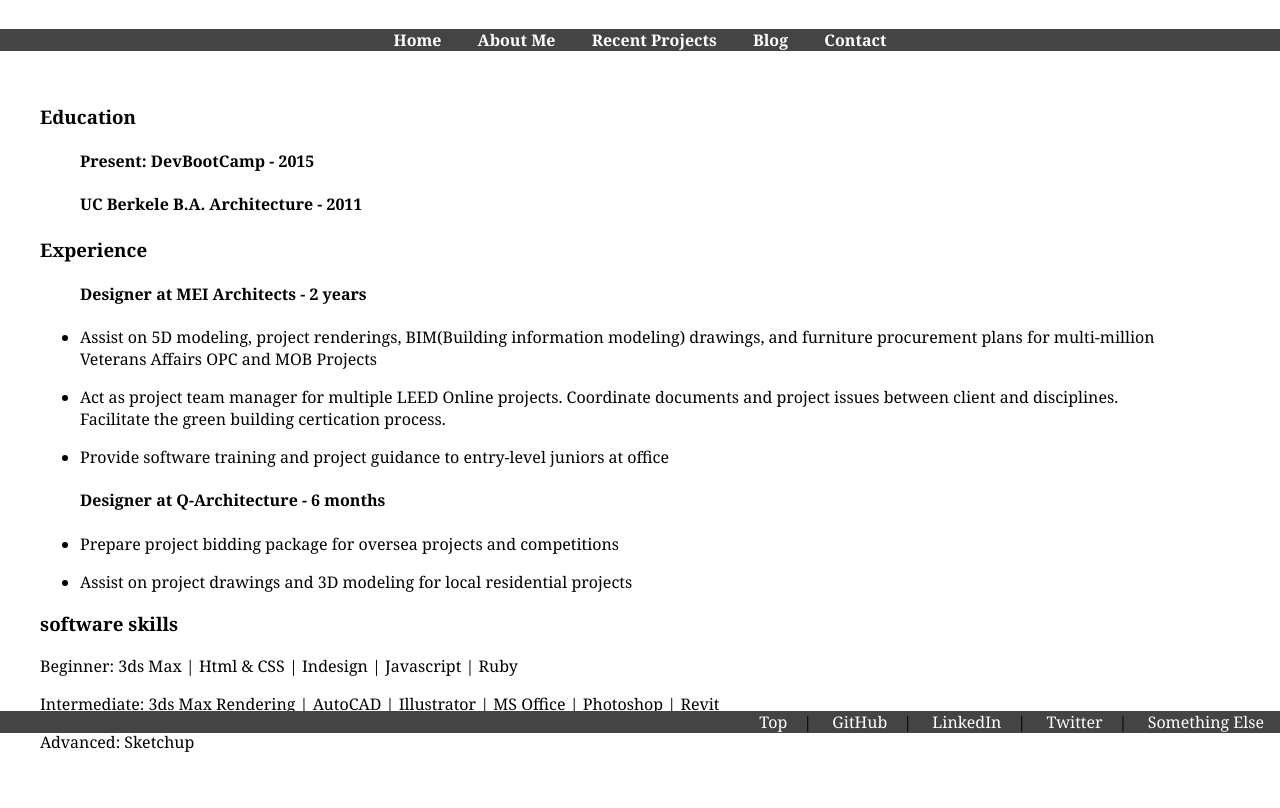
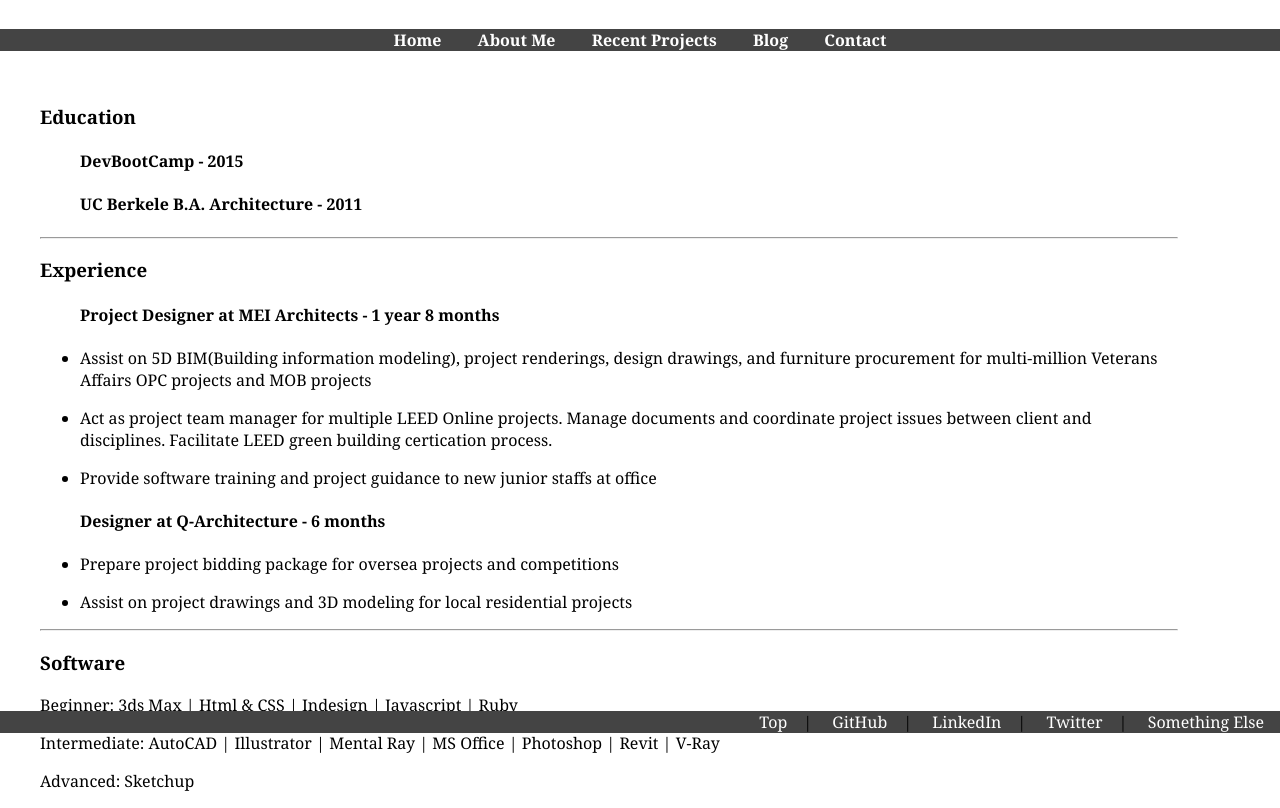
Before and after one commit to szow79/szow79.github.io, a plain HTML site: page resume.html in a window 1280 px wide. Shown: the part 67-875 px from the top of the page. Before the commit the page ends 836 px from the top, so only its background shows below. Drawn offline with Linux system fonts and the light colour scheme.

Commit message:
update resume

```diff
--- a/resume.html
+++ b/resume.html
@@ -24,29 +24,27 @@
 	<main role="main">
 		<article>
 		<section class="fl-l wd-90 margin-m"><h3>Education</h3>
-		<ul><h4>Present: DevBootCamp - 2015</h4>
+		<ul><h4>DevBootCamp - 2015</h4>
 		</ul>
 
 		<ul><h4>UC Berkele B.A. Architecture - 2011</h4>
 		</ul>
-
+		<hr>
 		<h3>Experience</h3>
-		<ul><h4>Designer at MEI Architects - 2 years</h4>
-		<li>Assist on 5D modeling, project renderings, BIM(Building information modeling) drawings, and furniture procurement plans for multi-million Veterans Affairs OPC and MOB Projects</li>
-		<li>Act as project team manager for multiple LEED Online projects. Coordinate documents and project issues between client and disciplines. Facilitate the green building certication process.</li>
-		<li>Provide software training and project guidance to entry-level juniors at office</li>
+		<ul><h4>Project Designer at MEI Architects - 1 year 8 months</h4>
+		<li>Assist on 5D BIM(Building information modeling), project renderings, design drawings, and furniture procurement for multi-million Veterans Affairs OPC projects and MOB projects</li>
+		<li>Act as project team manager for multiple LEED Online projects. Manage documents and coordinate project issues between client and disciplines. Facilitate LEED green building certication process.</li>
+		<li>Provide software training and project guidance to new junior staffs at office</li>
 		</ul>
 
 		<ul><h4>Designer at Q-Architecture - 6 months</h4>
 		<li>Prepare project bidding package for oversea projects and competitions</li>
 		<li>Assist on project drawings and 3D modeling for local residential projects</li>
 		</ul>
-
-
-
-		<h3>software skills</h3>
+		<hr>
+		<h3>Software</h3>
 		<p>Beginner: 3ds Max | Html & CSS | Indesign | Javascript | Ruby</p>
-		<p>Intermediate: 3ds Max Rendering | AutoCAD | Illustrator | MS Office | Photoshop | Revit</p>
+		<p>Intermediate: AutoCAD | Illustrator | Mental Ray | MS Office | Photoshop | Revit | V-Ray</p>
 		<p>Advanced: Sketchup</p>
 		</seciton>
 
```
Also changed, not shown: blog-list.html (line endings or trailing spaces).
